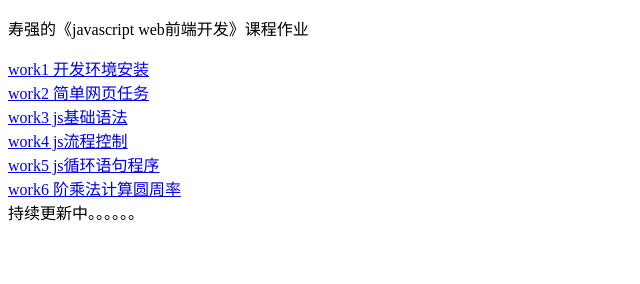
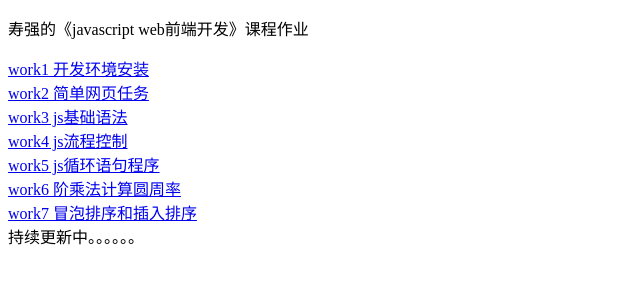
Before and after one commit to Saxon-csq/jswork, a plain HTML site: page index.html in a window 1280 px wide. Shown: the whole page, without its empty margins (0-640 px from the left). Drawn offline with Linux system fonts and the light colour scheme.

Commit message:
Add files via upload

```diff
--- a/index.html
+++ b/index.html
@@ -12,6 +12,7 @@
         <a href="work4/index.html">work4 js流程控制</a><br>
         <a href="work5/index.html">work5 js循环语句程序</a><br>
         <a href="work6/index.html">work6 阶乘法计算圆周率</a><br>
+        <a href="work7/index.html">work7 冒泡排序和插入排序</a><br>
         持续更新中。。。。。。
     </body>
 </html>
```
